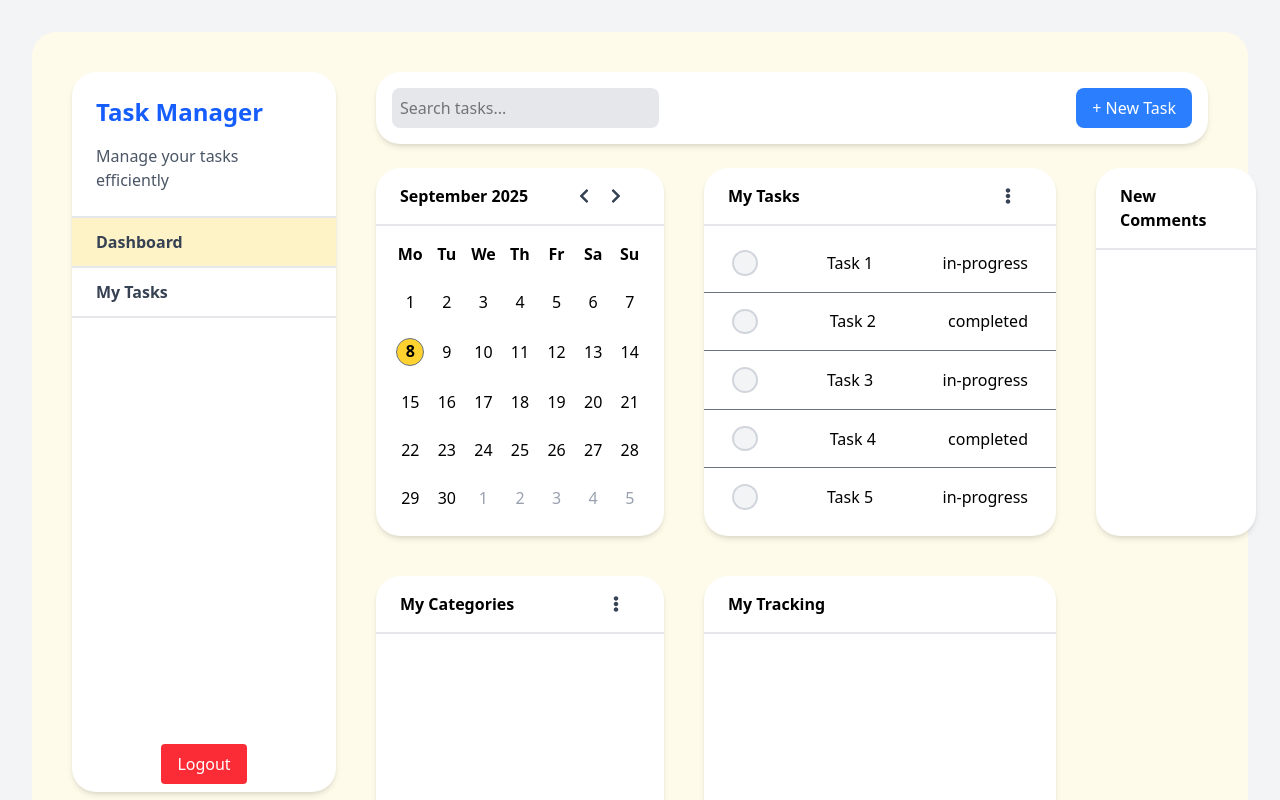
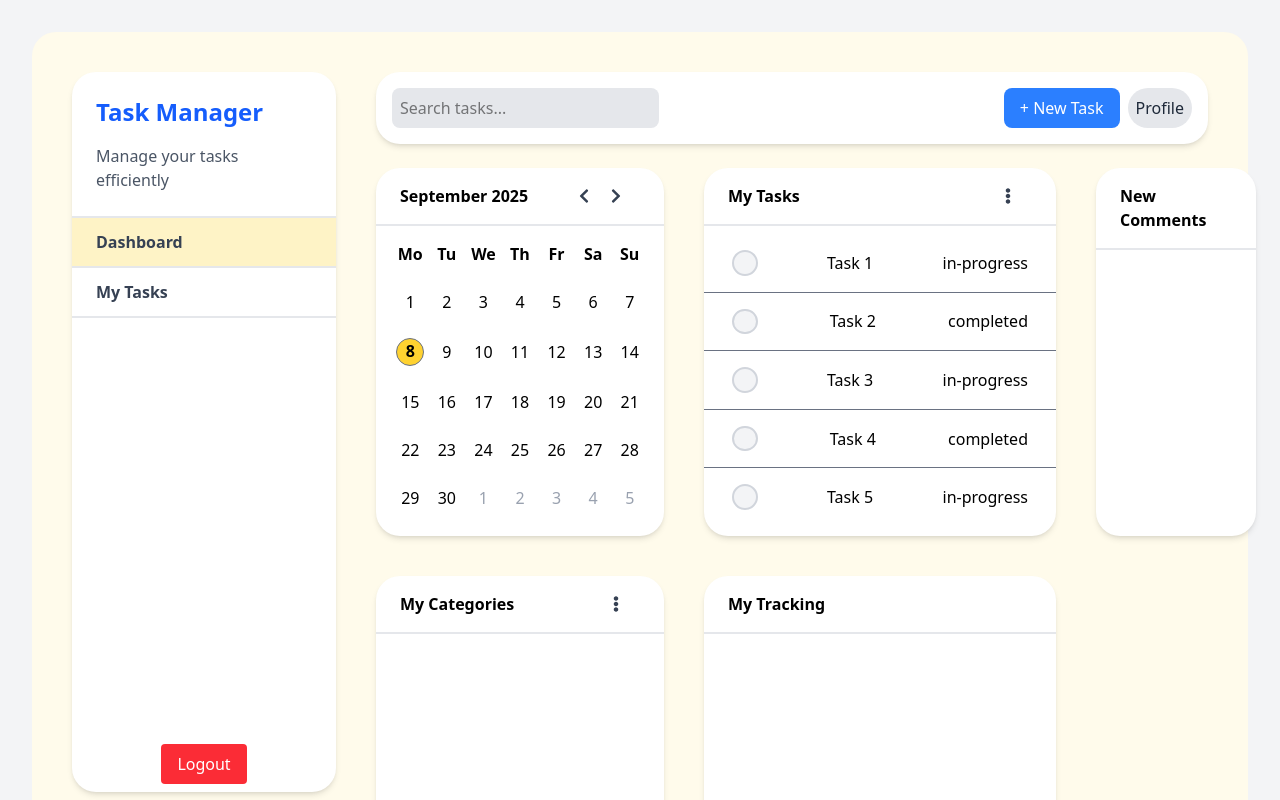
Before and after one commit to Safdari10/task-manager, a Next.js app in the folder frontend/: page /dashboard in a window 1280 px wide. Shown: the top 800 px of the page. Built offline with nearby package versions, Linux system fonts and the light colour scheme.

Commit message:
Adds profile button to top bar UI
Introduces a profile button alongside the new task button to improve navigation and provide quick access to user profile features.

```diff
--- a/frontend/src/app/dashboard/components/TopBar.tsx
+++ b/frontend/src/app/dashboard/components/TopBar.tsx
@@ -10,6 +10,7 @@ const TopBar = () => {
       />
       <div>
         <button className="bg-blue-500 text-white py-2 px-4 rounded-lg">+ New Task</button>
+        <button className="bg-gray-200 text-gray-800 p-2 rounded-full ml-2">Profile</button>
       </div>
     </div>
   );
```
